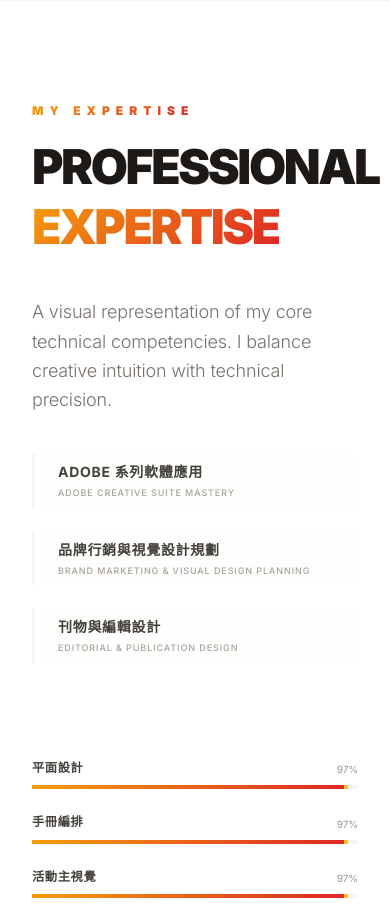
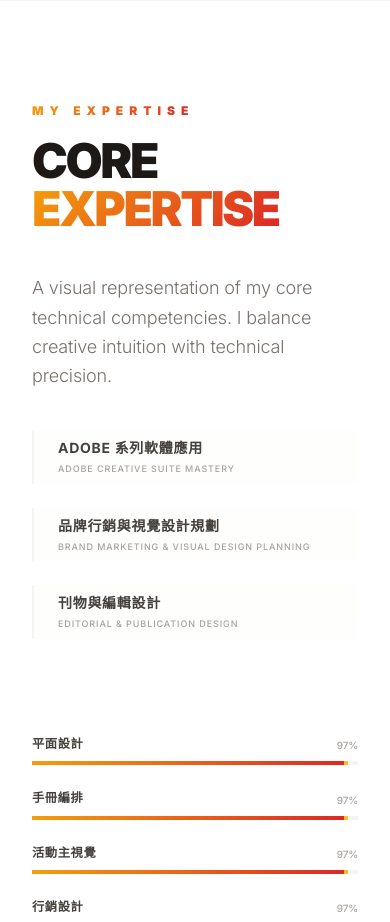
Before and after one commit to visionown1988-cloud/AlbaHDesign, a React (Vite) app: page / in a window 390 px wide. Shown: the part 1000-1922 px from the top of the page. Built offline with nearby package versions, Linux system fonts and the light colour scheme.

Commit message:
refactor: Update Professional section heading
Changes the heading in the Professional Expertise section from "Professional Expertise" to "CORE Expertise" to better reflect the content and branding.

```diff
--- a/components/Professional.tsx
+++ b/components/Professional.tsx
@@ -176,8 +176,8 @@ const Professional: React.FC = () => {
           <div className="lg:col-span-5 space-y-10 md:space-y-12 order-1 lg:order-1 relative z-10">
             <div className="space-y-4 md:space-y-6">
               <p className="text-gradient inline-block text-xs font-black tracking-[0.5em] uppercase">My Expertise</p>
-              <h2 className="text-5xl md:text-7xl font-black text-stone-900 tracking-tighter leading-tight md:leading-none uppercase">
-                Professional <br /> <span className="text-gradient inline-block">Expertise</span>
+              <h2 className="text-5xl md:text-7xl font-black text-stone-900 tracking-tighter leading-none uppercase">
+                CORE <br /> <span className="text-gradient inline-block">Expertise</span>
               </h2>
             </div>
 
```
